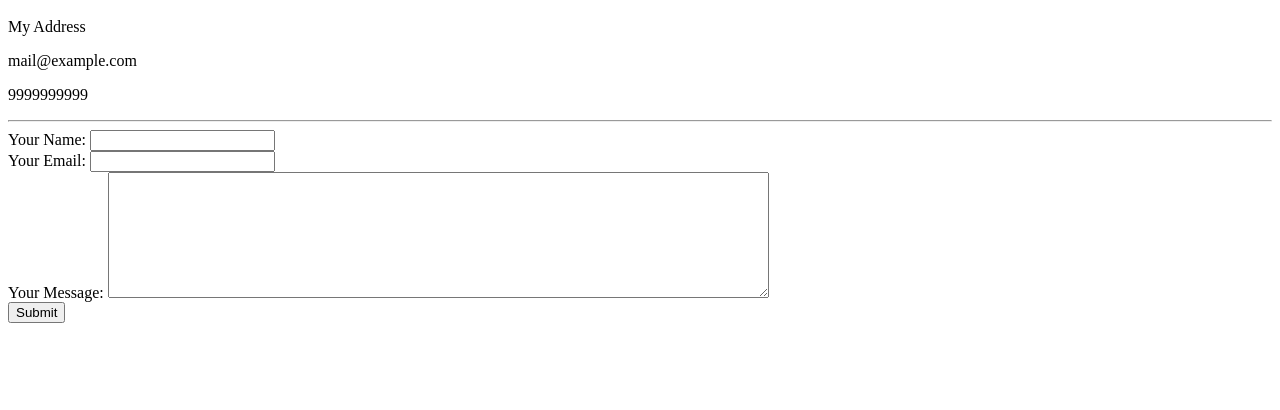
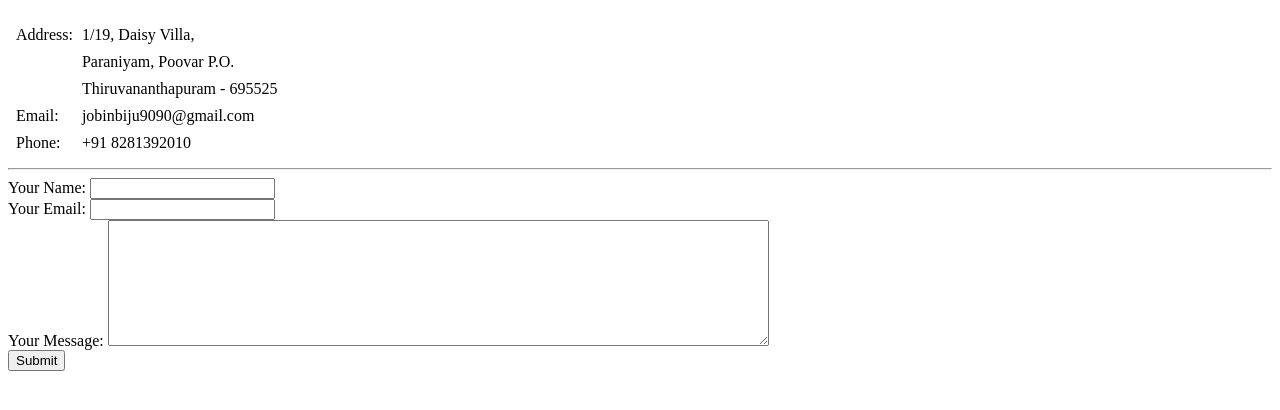
Before and after one commit to JobinBiju/cv, a plain HTML site: page contact_me.html in a window 1280 px wide. Shown: the part 48-458 px from the top of the page. Drawn offline with Linux system fonts and the light colour scheme.

Commit message:
Editted Contact info

```diff
--- a/contact_me.html
+++ b/contact_me.html
@@ -5,9 +5,28 @@
   </head>
   <body>
     <h1>My Contact Details</h1>
-    <p>My Address</p>
-    <p>mail@example.com</p>
-    <p>9999999999</p>
+    <table cellspacing="7">
+      <tr>
+        <td>Address:</td>
+        <td>1/19, Daisy Villa,</td>
+      </tr>
+      <tr>
+        <td></td>
+        <td>Paraniyam, Poovar P.O.</td>
+      </tr>
+      <tr>
+        <td></td>
+        <td>Thiruvananthapuram - 695525</td>
+      </tr>
+      <tr>
+        <td>Email:</td>
+        <td>jobinbiju9090@gmail.com</td>
+      </tr>
+      <tr>
+        <td>Phone:</td>
+        <td>+91 8281392010</td>
+      </tr>
+    </table>
     <hr>
     <form action="mailto:jobinbiju33@gmail.com" method="post" enctype="text/plain">
       <label>Your Name:</label>
```
